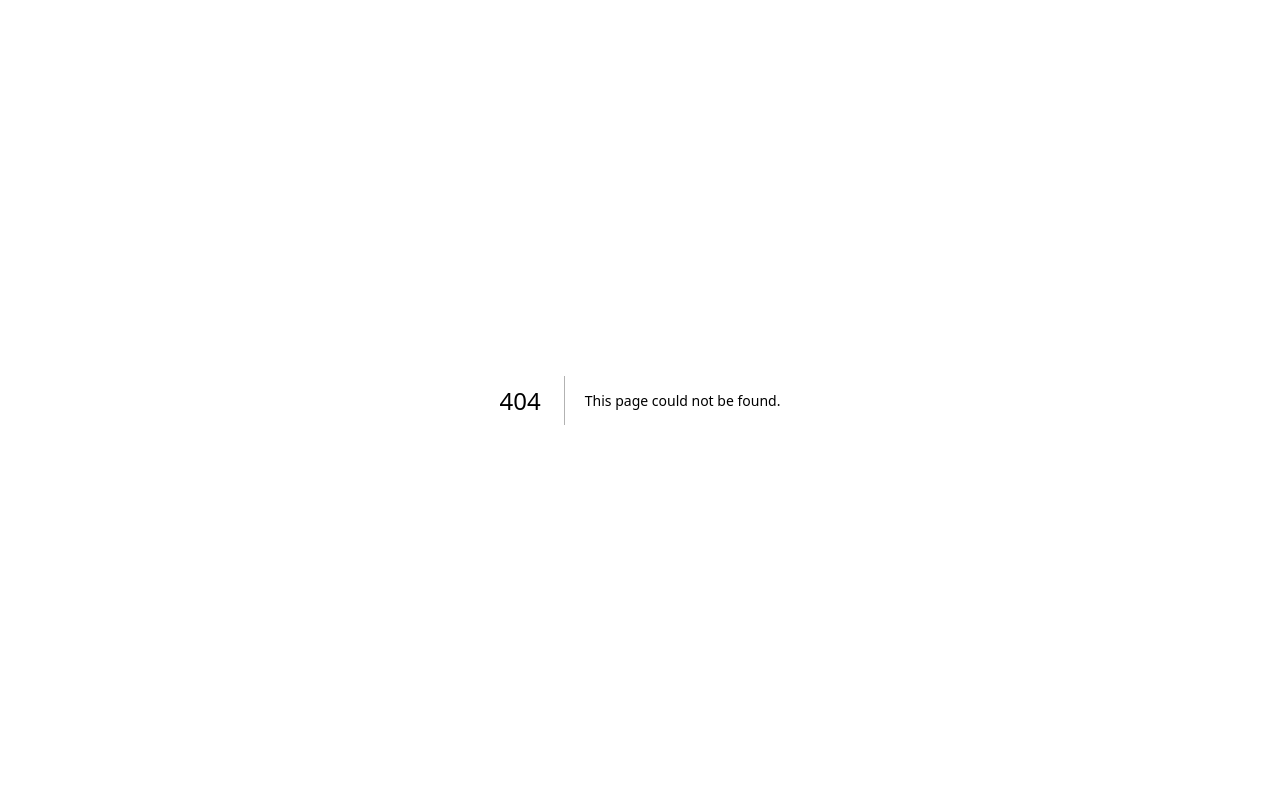
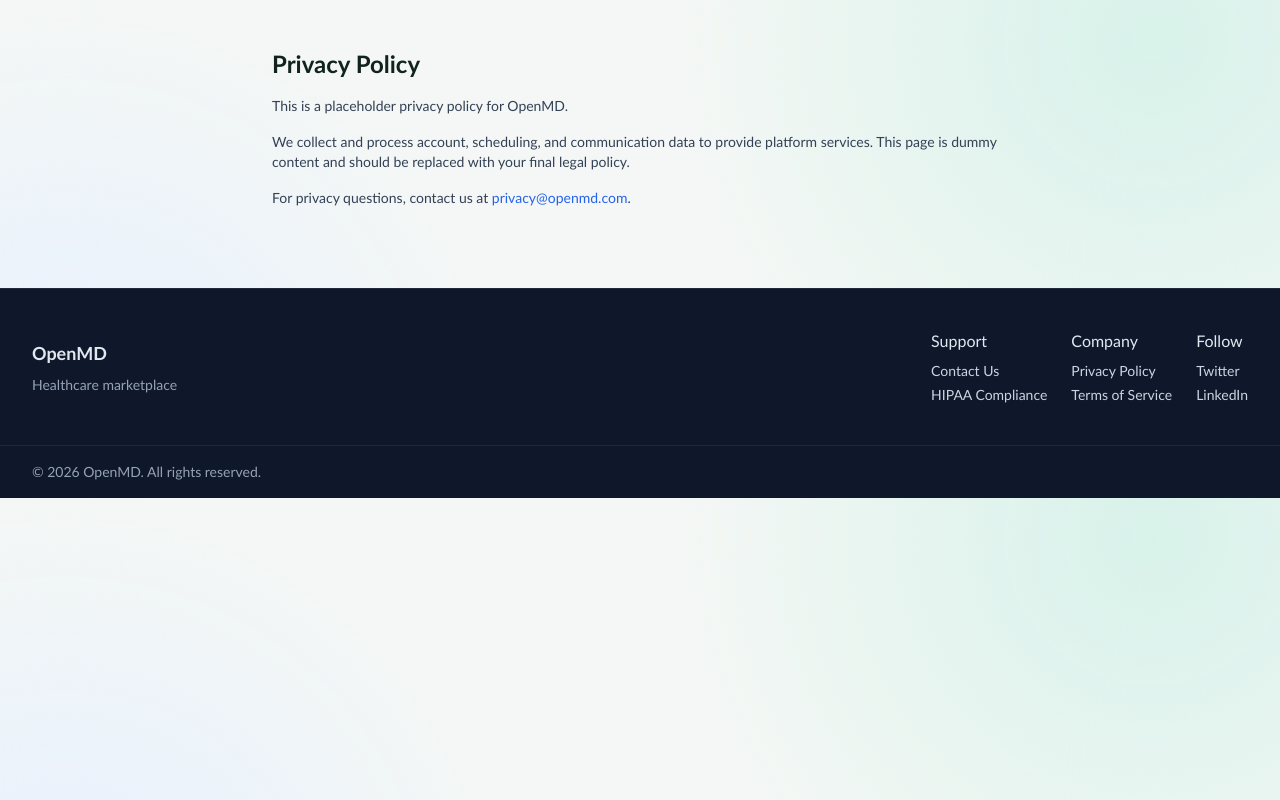
Before and after one commit to zacfarm/OpenMD, a Next.js app: page /privacy in a window 1280 px wide. Before the commit this address had no page. Shown: the top 800 px of the page. Built offline with nearby package versions, Linux system fonts and the light colour scheme.

Commit message:
Add Terms and Privacy

```diff
--- /dev/null
+++ b/app/privacy/page.tsx
@@ -0,0 +1,22 @@
+export default function PrivacyPage() {
+  return (
+    <div className="max-w-3xl mx-auto py-12 px-4">
+      <h1 className="text-2xl font-semibold mb-4">Privacy Policy</h1>
+      <p className="mb-4 text-sm text-slate-700">
+        This is a placeholder privacy policy for OpenMD.
+      </p>
+      <p className="mb-4 text-sm text-slate-700">
+        We collect and process account, scheduling, and communication data to
+        provide platform services. This page is dummy content and should be
+        replaced with your final legal policy.
+      </p>
+      <p className="text-sm text-slate-700">
+        For privacy questions, contact us at{" "}
+        <a href="mailto:privacy@openmd.com" className="text-blue-600">
+          privacy@openmd.com
+        </a>
+        .
+      </p>
+    </div>
+  );
+}
--- /dev/null
+++ b/app/terms/page.tsx
@@ -0,0 +1,22 @@
+export default function TermsPage() {
+  return (
+    <div className="max-w-3xl mx-auto py-12 px-4">
+      <h1 className="text-2xl font-semibold mb-4">Terms of Service</h1>
+      <p className="mb-4 text-sm text-slate-700">
+        These are placeholder terms for OpenMD.
+      </p>
+      <p className="mb-4 text-sm text-slate-700">
+        By using this site, you agree to follow applicable laws and platform
+        rules. This page is dummy content and should be replaced with your final
+        legal terms.
+      </p>
+      <p className="text-sm text-slate-700">
+        If you have questions, contact us at{" "}
+        <a href="mailto:legal@openmd.com" className="text-blue-600">
+          legal@openmd.com
+        </a>
+        .
+      </p>
+    </div>
+  );
+}
--- a/components/Footer/Footer.tsx
+++ b/components/Footer/Footer.tsx
@@ -35,12 +35,12 @@ export default function Footer() {
                   href="/privacy"
                   className="text-slate-300 hover:text-white"
                 >
-                  Privacy
+                  Privacy Policy
                 </Link>
               </li>
               <li>
                 <Link href="/terms" className="text-slate-300 hover:text-white">
-                  Terms
+                  Terms of Service
                 </Link>
               </li>
             </ul>
```
